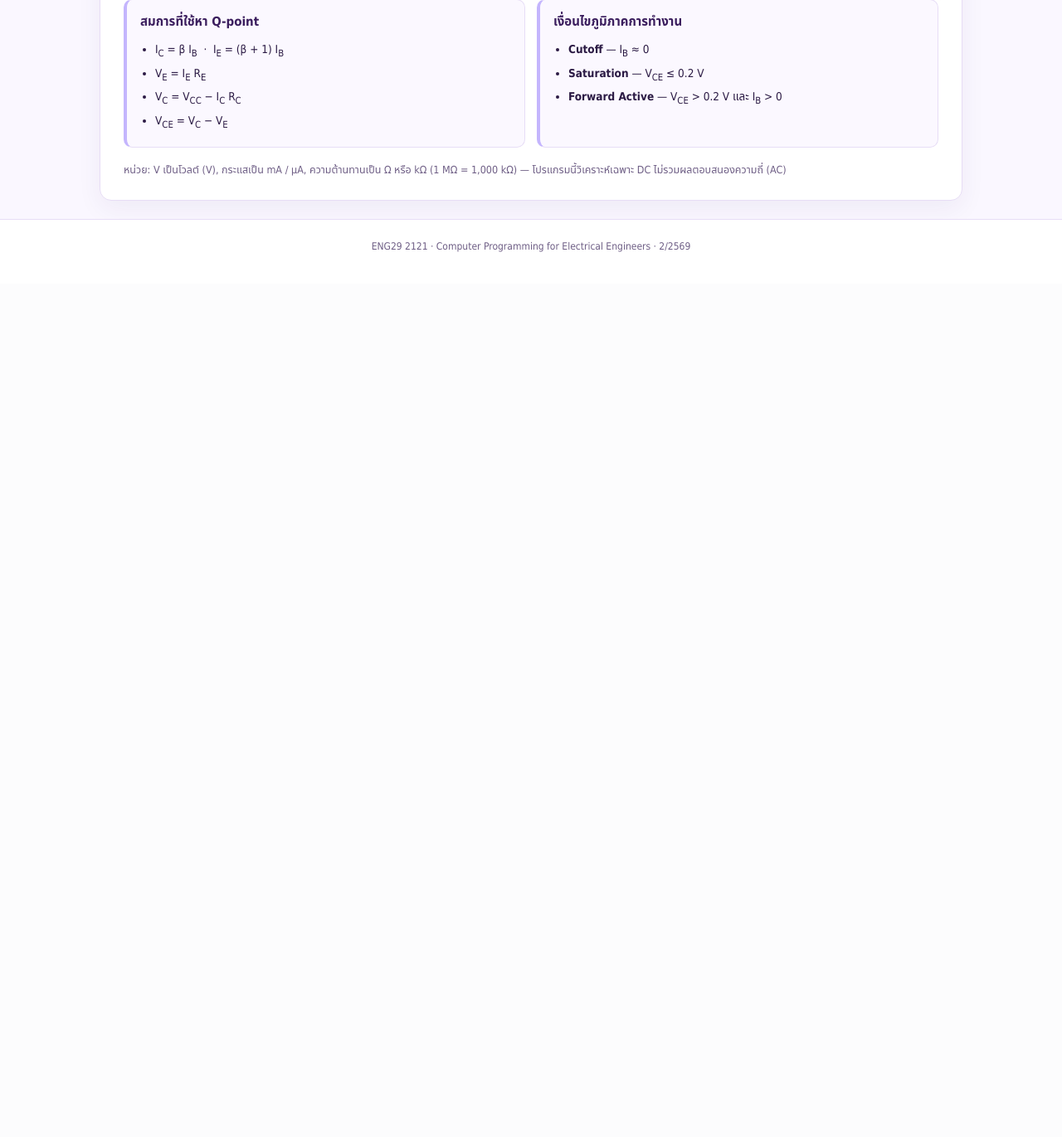
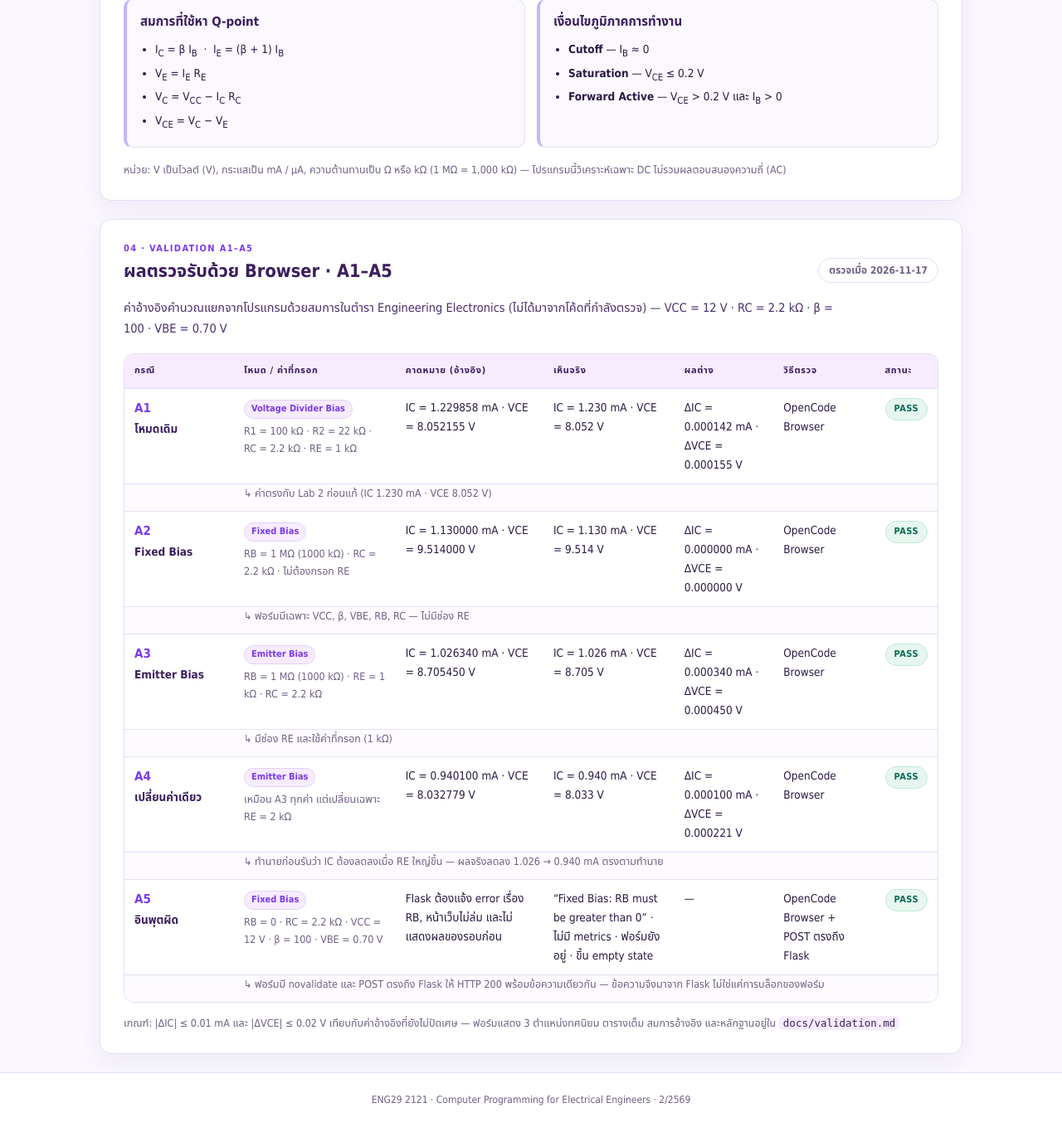
Before and after one commit to B6810177/Gitlab, a Flask app: page / in a window 1280 px wide. Shown: the part 2308-3679 px from the top of the page at 83% size. Before the commit the page ends 2612 px from the top, so only its background shows below. Run offline with Flask 3, Linux system fonts and the light colour scheme.

Commit message:
feat: show A1-A5 validation table in the web app

```diff
--- a/app.py
+++ b/app.py
@@ -1,6 +1,13 @@
 from flask import Flask, render_template, request
 
 from bjt_bias import validate, bias
+from bjt_bias.validation_results import (
+    VALIDATION_CASES,
+    VALIDATION_DATE,
+    VALIDATION_DOC,
+    VALIDATION_SHARED,
+    VALIDATION_TOLERANCE,
+)
 
 app = Flask(__name__)
 
@@ -102,6 +109,11 @@ def index():
         unit=unit,
         mode=mode,
         mode_label=MODE_LABELS.get(mode, mode),
+        validation_cases=VALIDATION_CASES,
+        validation_date=VALIDATION_DATE,
+        validation_shared=VALIDATION_SHARED,
+        validation_tolerance=VALIDATION_TOLERANCE,
+        validation_doc=VALIDATION_DOC,
     )
 
 
--- /dev/null
+++ b/bjt_bias/validation_results.py
@@ -0,0 +1,104 @@
+"""ผลตรวจรับ A1–A5 สำหรับแสดงบนหน้าเว็บ
+
+ค่าอ้างอิงในไฟล์นี้คำนวณแยกจากโปรแกรมด้วยสมการในตำรา Engineering Electronics
+(ดูรายละเอียดและสมการใน docs/validation.md) โดยไม่ได้เรียกใช้ bjt_bias.bias
+ผลที่เห็นจริงบันทึกจากการตรวจด้วย OpenCode Browser เมื่อ 2026-11-17
+
+ทุกค่าถูกจัดรูปแบบเป็นข้อความฝั่ง Python เพื่อให้ template มีแต่การแสดงผล
+ไม่มี logic การคำนวณใน HTML
+"""
+
+VALIDATION_DATE = "2026-11-17"
+VALIDATION_SHARED = "VCC = 12 V · RC = 2.2 kΩ · β = 100 · VBE = 0.70 V"
+VALIDATION_TOLERANCE = (
+    "เกณฑ์: |ΔIC| ≤ 0.01 mA และ |ΔVCE| ≤ 0.02 V "
+    "เทียบกับค่าอ้างอิงที่ยังไม่ปัดเศษ"
+)
+VALIDATION_DOC = "docs/validation.md"
+VALIDATION_METHOD = "OpenCode Browser"
+
+
+def _numeric_row(case_id, title, mode, inputs, exp_ic, exp_vce, obs_ic, obs_vce, note=""):
+    """สร้างแถวผลตรวจที่มีตัวเลข IC/VCE พร้อมผลต่าง (คำนวณฝั่ง Python)"""
+    return {
+        "case_id": case_id,
+        "title": title,
+        "mode": mode,
+        "inputs": inputs,
+        "expected": f"IC = {exp_ic:.6f} mA · VCE = {exp_vce:.6f} V",
+        "observed": f"IC = {obs_ic:.3f} mA · VCE = {obs_vce:.3f} V",
+        "delta": (
+            f"ΔIC = {abs(obs_ic - exp_ic):.6f} mA · "
+            f"ΔVCE = {abs(obs_vce - exp_vce):.6f} V"
+        ),
+        "method": VALIDATION_METHOD,
+        "status": "PASS",
+        "note": note,
+    }
+
+
+VALIDATION_CASES = [
+    _numeric_row(
+        "A1",
+        "โหมดเดิม",
+        "Voltage Divider Bias",
+        "R1 = 100 kΩ · R2 = 22 kΩ · RC = 2.2 kΩ · RE = 1 kΩ",
+        1.229858,
+        8.052155,
+        1.230,
+        8.052,
+        "ค่าตรงกับ Lab 2 ก่อนแก้ (IC 1.230 mA · VCE 8.052 V)",
+    ),
+    _numeric_row(
+        "A2",
+        "Fixed Bias",
+        "Fixed Bias",
+        "RB = 1 MΩ (1000 kΩ) · RC = 2.2 kΩ · ไม่ต้องกรอก RE",
+        1.130000,
+        9.514000,
+        1.130,
+        9.514,
+        "ฟอร์มมีเฉพาะ VCC, β, VBE, RB, RC — ไม่มีช่อง RE",
+    ),
+    _numeric_row(
+        "A3",
+        "Emitter Bias",
+        "Emitter Bias",
+        "RB = 1 MΩ (1000 kΩ) · RE = 1 kΩ · RC = 2.2 kΩ",
+        1.026340,
+        8.705450,
+        1.026,
+        8.705,
+        "มีช่อง RE และใช้ค่าที่กรอก (1 kΩ)",
+    ),
+    _numeric_row(
+        "A4",
+        "เปลี่ยนค่าเดียว",
+        "Emitter Bias",
+        "เหมือน A3 ทุกค่า แต่เปลี่ยนเฉพาะ RE = 2 kΩ",
+        0.940100,
+        8.032779,
+        0.940,
+        8.033,
+        "ทำนายก่อนรันว่า IC ต้องลดลงเมื่อ RE ใหญ่ขึ้น — ผลจริงลดลง "
+        "1.026 → 0.940 mA ตรงตามทำนาย",
+    ),
+    {
+        "case_id": "A5",
+        "title": "อินพุตผิด",
+        "mode": "Fixed Bias",
+        "inputs": "RB = 0 · RC = 2.2 kΩ · VCC = 12 V · β = 100 · VBE = 0.70 V",
+        "expected": "Flask ต้องแจ้ง error เรื่อง RB, หน้าเว็บไม่ล่ม และไม่แสดงผลของรอบก่อน",
+        "observed": (
+            "“Fixed Bias: RB must be greater than 0” · ไม่มี metrics · "
+            "ฟอร์มยังอยู่ · ขึ้น empty state"
+        ),
+        "delta": None,
+        "method": f"{VALIDATION_METHOD} + POST ตรงถึง Flask",
+        "status": "PASS",
+        "note": (
+            "ฟอร์มมี novalidate และ POST ตรงถึง Flask ให้ HTTP 200 พร้อมข้อความเดียวกัน "
+            "— ข้อความจึงมาจาก Flask ไม่ใช่แค่การบล็อกของฟอร์ม"
+        ),
+    },
+]
--- a/static/style.css
+++ b/static/style.css
@@ -416,6 +416,120 @@ main { padding-top: 26px; padding-bottom: 40px; }
 .model-list li { margin: 3px 0; }
 .model-panel .hint { margin-top: 16px; display: block; }
 
+/* ---------- Validation table ---------- */
+.visually-hidden {
+    position: absolute;
+    width: 1px;
+    height: 1px;
+    padding: 0;
+    margin: -1px;
+    overflow: hidden;
+    clip: rect(0 0 0 0);
+    white-space: nowrap;
+    border: 0;
+}
+
+.validation-date {
+    font-size: 12px;
+    font-weight: 700;
+    color: var(--muted);
+    border: 1px solid var(--line);
+    border-radius: 999px;
+    padding: 4px 12px;
+    white-space: nowrap;
+}
+
+.table-wrap {
+    overflow-x: auto;
+    border: 1px solid var(--line);
+    border-radius: 12px;
+    background: #fff;
+}
+
+.validation-table {
+    width: 100%;
+    min-width: 940px;
+    border-collapse: collapse;
+    font-size: 13.5px;
+}
+.validation-table th,
+.validation-table td {
+    padding: 11px 12px;
+    border-bottom: 1px solid var(--line);
+    text-align: left;
+    vertical-align: top;
+}
+.validation-table thead th {
+    background: #f7ecff;
+    color: var(--navy);
+    font-size: 11px;
+    font-weight: 800;
+    letter-spacing: 0.06em;
+    text-transform: uppercase;
+    white-space: nowrap;
+}
+.validation-table tbody tr.case-row:hover { background: #fdfbff; }
+.validation-table tbody tr:last-child td { border-bottom: 0; }
+
+.case-cell { min-width: 132px; }
+.case-id {
+    display: block;
+    font-size: 15px;
+    font-weight: 800;
+    color: var(--blue);
+}
+.case-title { display: block; font-weight: 700; color: var(--navy); }
+
+.mode-tag {
+    display: inline-block;
+    margin-bottom: 4px;
+    padding: 1px 8px;
+    font-size: 11px;
+    font-weight: 800;
+    color: var(--blue);
+    background: #f7ecff;
+    border: 1px solid #e2d1f7;
+    border-radius: 999px;
+    white-space: nowrap;
+}
+.case-inputs { display: block; color: var(--muted); font-size: 12.5px; }
+
+.validation-table .num {
+    font-variant-numeric: tabular-nums;
+}
+
+.validation-note td {
+    padding-top: 0;
+    border-bottom: 1px solid var(--line);
+    background: #fdfbff;
+    color: var(--muted);
+    font-size: 12.5px;
+}
+
+.status {
+    display: inline-block;
+    padding: 3px 10px;
+    font-size: 11px;
+    font-weight: 800;
+    letter-spacing: 0.04em;
+    border-radius: 999px;
+    white-space: nowrap;
+}
+.status-pass {
+    color: #0b6b52;
+    background: #e7f7f0;
+    border: 1px solid #bfe8d7;
+}
+
+.validation-panel .hint { margin-top: 14px; display: block; }
+.validation-panel code {
+    background: #f7ecff;
+    border-radius: 5px;
+    padding: 1px 5px;
+    font-size: 12.5px;
+    color: var(--navy);
+}
+
 /* ---------- Responsive ---------- */
 @media (max-width: 860px) {
     .metrics { grid-template-columns: repeat(3, minmax(0, 1fr)); }
@@ -437,4 +551,6 @@ main { padding-top: 26px; padding-bottom: 40px; }
     .hero, .jump, .form-panel, .site-footer { display: none; }
     body { background: #fff; }
     .panel { box-shadow: none; break-inside: avoid; }
+    .table-wrap { overflow: visible; }
+    .validation-table { min-width: 0; font-size: 10.5px; }
 }
--- a/templates/index.html
+++ b/templates/index.html
@@ -467,4 +467,67 @@
     </p>
 </section>
 
+{# ---------- VALIDATION : A1-A5 ---------- #}
+<section class="panel validation-panel" id="validation">
+    <div class="panel-head">
+        <div>
+            <p class="kicker">04 · VALIDATION A1–A5</p>
+            <h2>ผลตรวจรับด้วย Browser · A1–A5</h2>
+        </div>
+        <span class="validation-date">ตรวจเมื่อ {{ validation_date }}</span>
+    </div>
+
+    <p class="model-lead">
+        ค่าอ้างอิงคำนวณแยกจากโปรแกรมด้วยสมการในตำรา Engineering Electronics
+        (ไม่ได้มาจากโค้ดที่กำลังตรวจ) — {{ validation_shared }}
+    </p>
+
+    <div class="table-wrap">
+        <table class="validation-table">
+            <caption class="visually-hidden">ตารางผลตรวจรับ A1–A5: อินพุต ค่าคาดหมาย ผลจริง วิธีตรวจ และสถานะ</caption>
+            <thead>
+                <tr>
+                    <th scope="col">กรณี</th>
+                    <th scope="col">โหมด / ค่าที่กรอก</th>
+                    <th scope="col">คาดหมาย (อ้างอิง)</th>
+                    <th scope="col">เห็นจริง</th>
+                    <th scope="col">ผลต่าง</th>
+                    <th scope="col">วิธีตรวจ</th>
+                    <th scope="col">สถานะ</th>
+                </tr>
+            </thead>
+            <tbody>
+                {% for row in validation_cases %}
+                <tr class="case-row">
+                    <th scope="row" class="case-cell">
+                        <span class="case-id">{{ row.case_id }}</span>
+                        <span class="case-title">{{ row.title }}</span>
+                    </th>
+                    <td>
+                        <span class="mode-tag">{{ row.mode }}</span>
+                        <span class="case-inputs">{{ row.inputs }}</span>
+                    </td>
+                    <td class="num">{{ row.expected }}</td>
+                    <td class="num">{{ row.observed }}</td>
+                    <td class="num">{{ row.delta or "—" }}</td>
+                    <td>{{ row.method }}</td>
+                    <td><span class="status status-pass">{{ row.status }}</span></td>
+                </tr>
+                {% if row.note %}
+                <tr class="validation-note">
+                    <td></td>
+                    <td colspan="6">↳ {{ row.note }}</td>
+                </tr>
+                {% endif %}
+                {% endfor %}
+            </tbody>
+        </table>
+    </div>
+
+    <p class="hint">
+        {{ validation_tolerance }} — ฟอร์มแสดง 3 ตำแหน่งทศนิยม
+        ตารางเต็ม สมการอ้างอิง และหลักฐานอยู่ใน <code>{{ validation_doc }}</code>
+    </p>
+</section>
+
 {% endblock %}
```
Also changed, not shown: docs/validation.md (+7 -0 lines), README.md, README_BJT.md, 1 other file.
